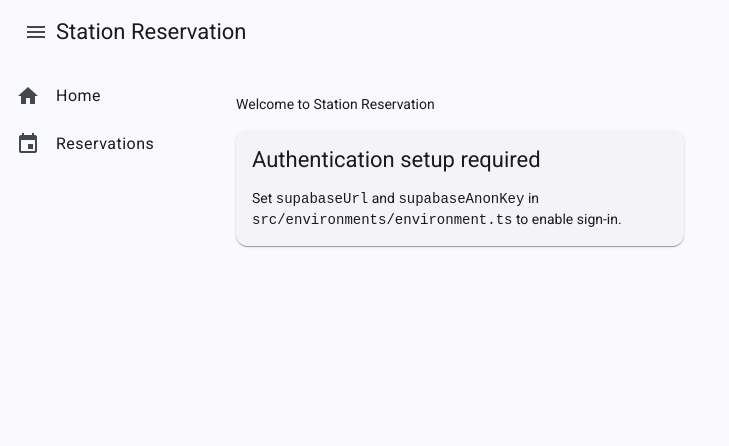
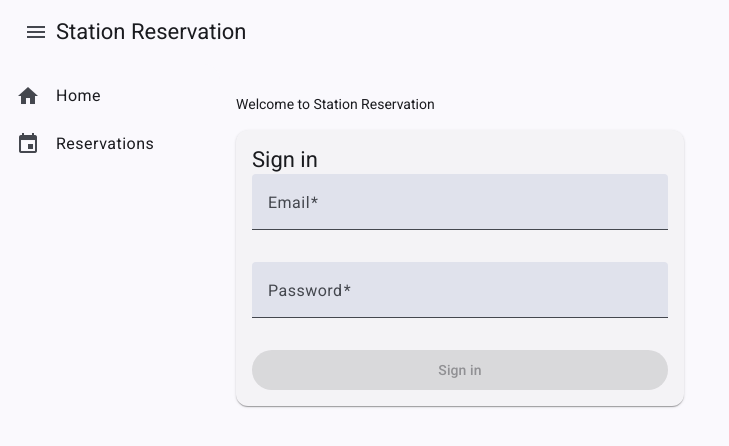
Before and after one commit to k0swe/station-reservation, an Angular app in the folder web/: page / in a window 1280 px wide. Shown: the top 446 px of the page, without its empty margins (0-729 px from the left). Built offline with nearby package versions, Linux system fonts and the light colour scheme.

Commit message:
chore(web): use Supabase publishable key and project URL
Agent-Logs-Url: https://github.com/k0swe/station-reservation/sessions/5c8b47f6-fb0c-498f-af7c-b8742d922ae6

Co-authored-by: xylo04 <389971+xylo04@users.noreply.github.com>

```diff
--- a/web/src/app/app.html
+++ b/web/src/app/app.html
@@ -33,7 +33,7 @@
         </mat-card-header>
         <mat-card-content>
           <p>
-            Set <code>supabaseUrl</code> and <code>supabaseAnonKey</code> in
+            Set <code>supabaseUrl</code> and <code>supabasePublishableKey</code> in
             <code>src/environments/environment.ts</code> to enable sign-in.
           </p>
         </mat-card-content>
--- a/web/src/app/auth.service.ts
+++ b/web/src/app/auth.service.ts
@@ -6,15 +6,15 @@ import { environment } from '../environments/environment';
 @Injectable({ providedIn: 'root' })
 export class AuthService {
   private readonly supabaseUrl = environment.supabaseUrl.trim();
-  private readonly supabaseAnonKey = environment.supabaseAnonKey.trim();
+  private readonly supabasePublishableKey = environment.supabasePublishableKey.trim();
 
-  readonly isConfigured = computed(() => this.supabaseUrl.length > 0 && this.supabaseAnonKey.length > 0);
+  readonly isConfigured = computed(() => this.supabaseUrl.length > 0 && this.supabasePublishableKey.length > 0);
   readonly session = signal<Session | null>(null);
   readonly initialized = signal(false);
   readonly user = computed(() => this.session()?.user ?? null);
   readonly isAuthenticated = computed(() => this.user() !== null);
 
-  private readonly client = this.isConfigured() ? createClient(this.supabaseUrl, this.supabaseAnonKey) : null;
+  private readonly client = this.isConfigured() ? createClient(this.supabaseUrl, this.supabasePublishableKey) : null;
   private readonly authClient: GoTrueClient | null = this.client ? (this.client.auth as GoTrueClient) : null;
 
   constructor() {
--- a/web/src/environments/environment.ts
+++ b/web/src/environments/environment.ts
@@ -1,5 +1,5 @@
 export const environment = {
   production: false,
-  supabaseUrl: '',
-  supabaseAnonKey: '',
+  supabaseUrl: 'https://cpibdotiiptojhawnpff.supabase.co/',
+  supabasePublishableKey: 'sb_publishable_8FZuA-TzvxsJhLTmooO5SA_jAuGmf_-',
 };
```
